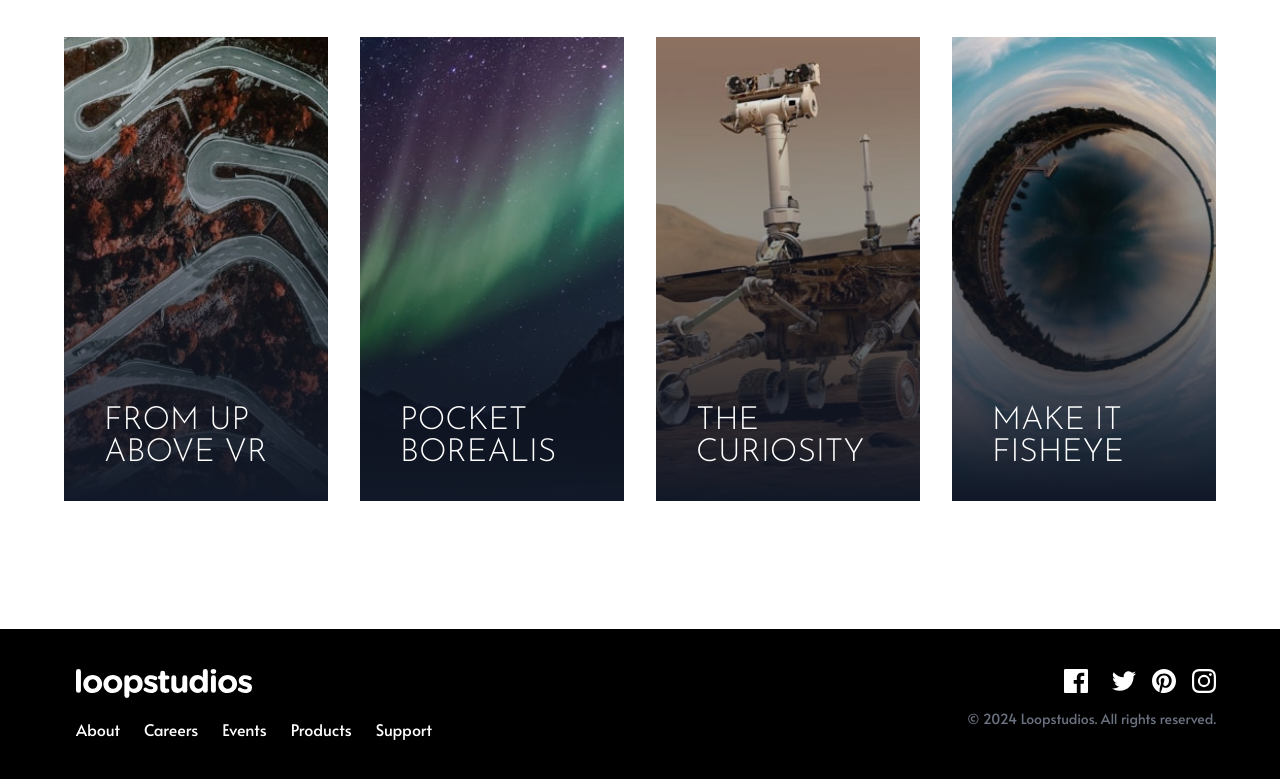
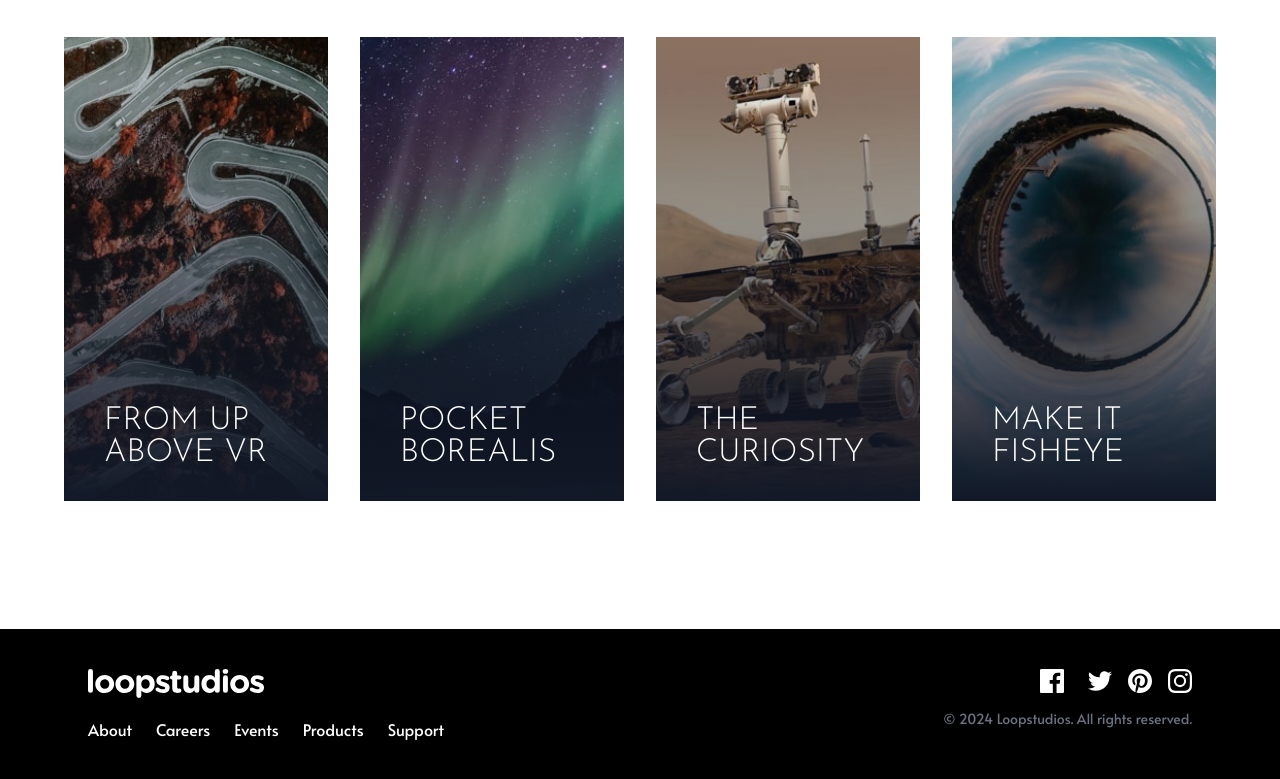
Before and after one commit to MattPahuta/loopstudios-landing-page, a website: page src/index.html in a window 1280 px wide. Shown: the part 2035-2814 px from the top of the page. Drawn offline with Linux system fonts and the light colour scheme; a script that the page names is missing.

Commit message:
Adjust footer spacing

```diff
--- a/src/index.html
+++ b/src/index.html
@@ -274,8 +274,9 @@
           </div>
         </div>
       </section>
+    </main>
     <footer class="bg-black font-alata">
-        <div class="container max-w-6xl py-10 mx-auto">
+      <div class="container max-w-6xl px-6 py-10 mx-auto">
         <!-- footer content flex container -->
         <div
           class="flex flex-col items-center mb-8 space-y-6 md:flex-row md:space-y-0 md:justify-between md:items-start">
@@ -286,12 +287,11 @@
               <img
                 src="./images/logo.svg"
                 alt=""
-                  class="w-44 md:ml-3" />
+                class="w-44" />
             </div>
-              <!-- footer menu container -->
             <nav>
               <ul
-                  class="flex flex-col items-center space-y-4 text-white md:flex-row md:space-y-0 md:space-x-6 md:ml-3">
+                class="flex flex-col items-center space-y-4 text-white md:flex-row md:space-y-0 md:space-x-6">
                 <li class="h-10 group">
                   <a href="#">About</a>
                   <div
@@ -362,6 +362,5 @@
         </div>
       </div>
     </footer>
-    </main>
   </body>
 </html>
```
Also changed, not shown: src/css/output.css. Lines whose indentation alone changed are shown as unchanged.
